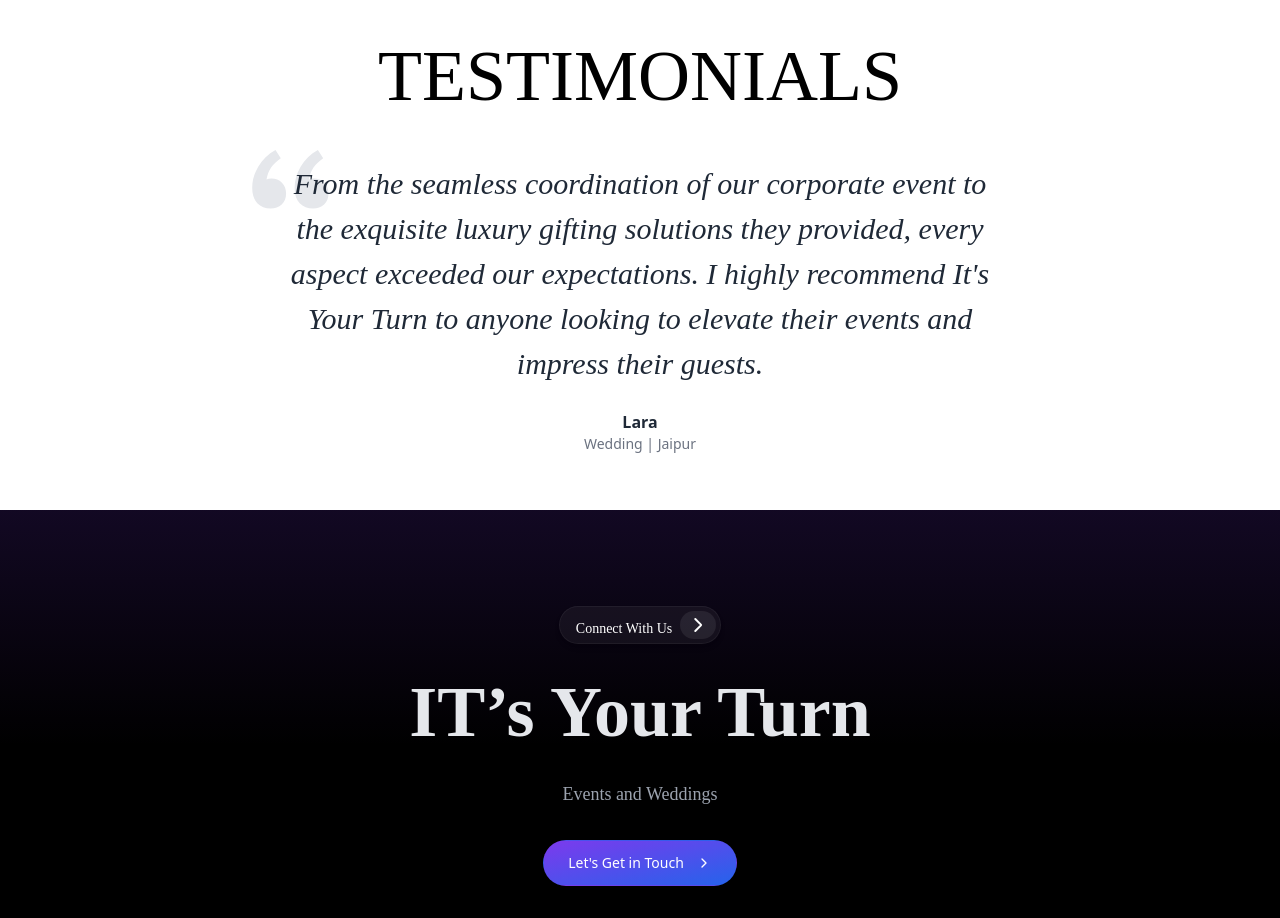
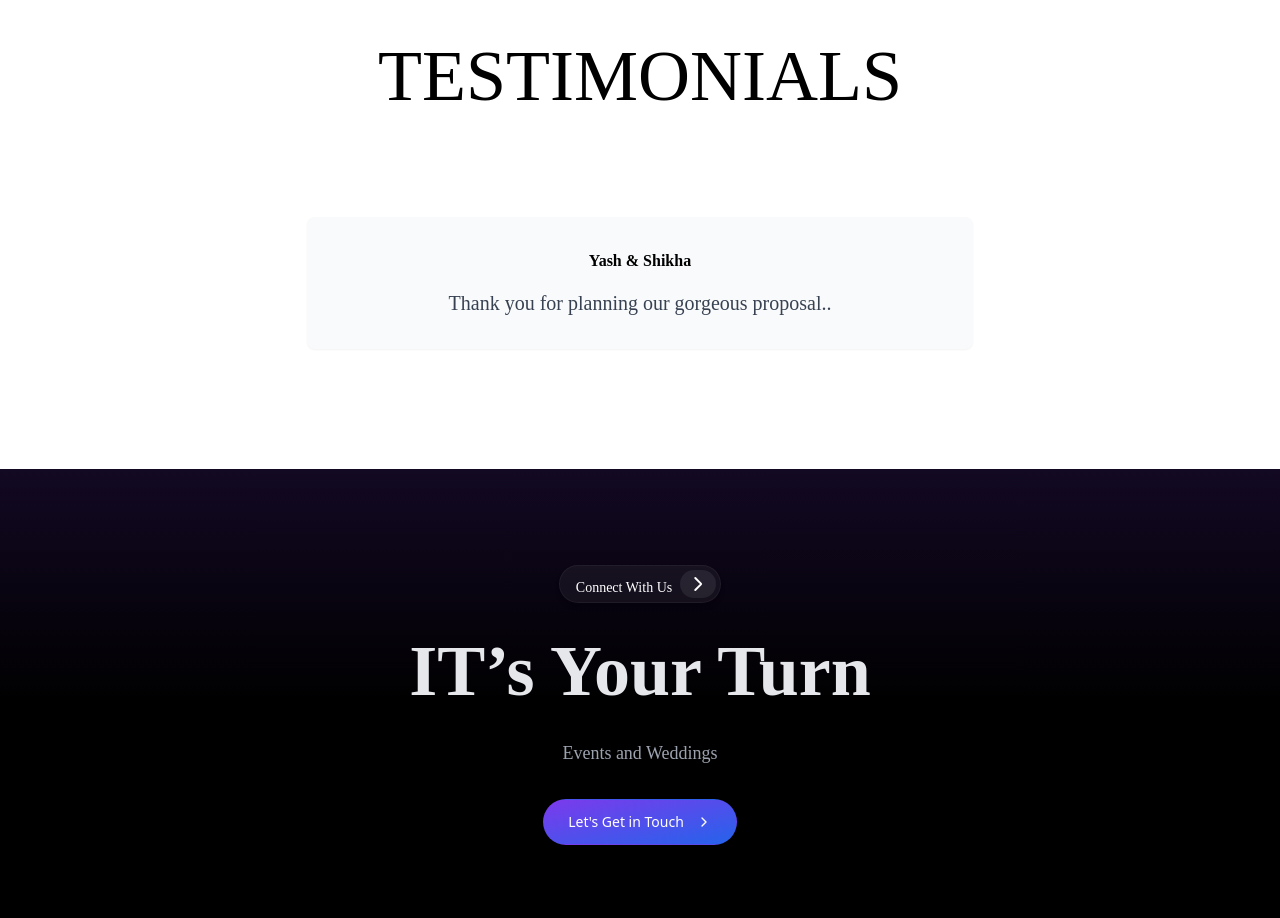
Before and after one commit to muminbhat/itsyourturnorg, a React (Create React App) app: page / in a window 1280 px wide. Shown: the part 3420-4338 px from the top of the page. Built offline with nearby package versions, Linux system fonts and the light colour scheme.

Commit message:
slider initial testimonial

```diff
--- /dev/null
+++ b/src/data/testimonialSlider.js
@@ -0,0 +1,66 @@
+const testimonialSlider = [
+    {
+      id: 1,
+      name: "Yash & Shikha",
+      image: "https://res.cloudinary.com/dxn2kt39b/image/upload/v1704423468/fsxy5dvqaofrvfnthv7i.jpg",
+      content: "Thank you for planning our gorgeous proposal."
+    },
+
+    {
+        id: 2,
+        name: "Physiotherapy",
+        image: "https://res.cloudinary.com/dxn2kt39b/image/upload/v1704423468/jq6ukbdffbbroaq72982.jpg",
+        slug: "physiotherapy",
+        content: "Physiotherapy services at developmental pediatrics clinics focus on addressing the unique needs of children with developmental delays or disabilities. Common services include assessments to evaluate motor development, personalized treatment plans to enhance gross motor skills, coordination, and strength. Therapists work on improving balance, coordination, and functional mobility through tailored exercises. Strength training is incorporated, and recommendations may be made for adaptive equipment or assistive devices. Parent and caregiver education is a key component, helping families support their child's physical development at home. Specific offerings can vary, so it's advisable to contact the clinic directly for detailed information."
+      },
+
+      {
+        id: 3,
+        name: "Occupational Therapy",
+        image: "https://res.cloudinary.com/dxn2kt39b/image/upload/v1704423468/lofcto5p58pcmonr50cx.jpg",
+        slug: "occupational-therapy",
+        content: "Our Occupational Therapy Services are designed to provide comprehensive support for individuals across the neurodivergent spectrum, focusing on enhancing functional abilities, promoting independence, and nurturing overall well-being."
+      },
+
+      {
+        id: 4,
+        name: "Speech Therapy",
+        image: "https://res.cloudinary.com/dxn2kt39b/image/upload/v1704423469/gywkdckiuy28qdcidgx6.jpg",
+        slug: "speech-therapy",
+        content: "Speech and language therapists (also known as speech therapists or speech-language pathologists) observe, diagnose, and treat disorders of speech, language, voice, communication and auditory processing when the disorder results from cerebral palsy, hypoxic brain injury or autism spectrum disorders. The services are part of a treatment plan with documented goals for functional improvement of the patient’s condition, e.g. speech, articulation, swallowing or communication with or without alternative methods."
+      },
+
+      {
+        id: 5,
+        name: "Special Eduction",
+        image: "https://res.cloudinary.com/dxn2kt39b/image/upload/v1704423468/hjslckutuvlucp0i0a8u.jpg",
+        slug: "special-education",
+        content: "Special Education is that component of education which employs special instructional methodology (Remedial Instruction), instructional materials, learning-teaching aids and equipment to meet the educational needs of children with specific learning disabilities. Remedial instruction or Remediation aims at improving a skill or ability in a student. Techniques for remedial instruction may include providing more practice or more explanation, repeating information, and devoting more time to working on the skill. Effective teaching strategies may include the use of ‘procedural facilitators’ like planning sheets, writing frames, story mapping and teacher modelling of cognitive strategies, although for quality and independence in learning it is crucial to extend these technical aids with elaborated ‘higher order’ questioning and dialogue between teachers and pupils."
+      },
+
+      {
+        id: 6,
+        name: "ADL Training",
+        image: "https://res.cloudinary.com/dxn2kt39b/image/upload/v1704423468/nezdumnkpsewhjqtfhlt.jpg",
+        slug: "adl-training",
+        content: "The knowledge and ability to carry out activities of daily living ( ADL) is the most fundamental request at the heart of every parent of a special need child. This entails teaching how to dress, undress, wash, toilet training, eating, hand function, etc that allow the special need child/person to be an independent member of the family as far as daily needs are concerned. A small special child may be a joy to behold and easy to carry, but when that same child grows up and does not have ADL abilities it becomes a tremendous burden on a mother because she is older and the child is heavier NEURODIVERSE is the only centre in KASHMIR to offer ADL training to the special children ADL Training involves self-care, self-management and home management. Activities of daily living (ADL) are the basic daily activities one does to be independent."
+      },
+
+      {
+        id: 7,
+        name: "Art Therapy",
+        image: "https://res.cloudinary.com/dxn2kt39b/image/upload/v1704423469/suiudvpztfl9ekgsugd1.jpg",
+        slug: "art-therapy",
+        content: "Art Therapy is a psychological discipline that specializes in using visual art making and enhancing the inherent creative process to help children achieve their full potential and bring about therapeutic change. Art therapy is generally described as a highly illuminating, enjoyable, and unique experience. There is a commonly held belief that art making is beneficial to people (particularly children) with Autism Spectrum Disorder due to their intense sensory needs (especially visual and tactile self-stimulation) and disregulation, often nonverbal nature, and need for more visual, concrete, hands-on therapies. ASD therapists of all kinds acknowledge this and, despite lack of appropriate training, many attempt to include therapeutic art making into their child’s activities on a regular basis. Art therapy literature on the subject is large enough to demonstrate that it is an effective, clinically-sound treatment option (especially when supplemented with studies from the fields of art, art education, psychology, and other creative arts therapies)."
+      },
+      {
+        id: 8,
+        name: "Prosthetics And Orthotics",
+        image: "https://res.cloudinary.com/dxn2kt39b/image/upload/v1706943575/64633fe34b677db2d206a9f7_prosthetic-vs-orthotic_egjw97.jpg",
+        slug: "prosthetics-and-orthotics",
+        content: "Prosthetics focuses on creating artificial limbs, aiding mobility after limb loss. Orthotics involves designing braces and devices to support and correct musculoskeletal issues. Both fields prioritize customization, technological advancements, and collaboration for tailored solutions, enhancing the mobility and well-being of individuals."
+      },
+
+]
+
+export default testimonialSlider
--- a/src/pages/HomePage.jsx
+++ b/src/pages/HomePage.jsx
@@ -571,39 +571,24 @@
           <h2 className="text-4xl font-medium md:text-7xl md:leading-tight dark:text-white">
               TESTIMONIALS
             </h2>
-            <div className="mt-6 lg:mt-10">
-              <p className="relative text-xl sm:text-2xl md:text-3xl md:leading-normal font-medium text-gray-800">
-                <svg
-                  className="absolute top-0 start-0 transform -translate-x-8 -translate-y-8 size-16 text-gray-200 sm:h-24 sm:w-24 dark:text-gray-700"
-                  width={16}
-                  height={13}
-                  viewBox="0 0 16 13"
-                  fill="none"
-                  xmlns="http://www.w3.org/2000/svg"
-                  aria-hidden="true"
-                >
-                  <path
-                    d="M7.18079 9.25611C7.18079 10.0101 6.93759 10.6211 6.45119 11.0891C5.96479 11.5311 5.35039 11.7521 4.60799 11.7521C3.71199 11.7521 2.96958 11.4531 2.38078 10.8551C1.81758 10.2571 1.53598 9.39911 1.53598 8.28111C1.53598 7.08511 1.86878 5.91511 2.53438 4.77111C3.22559 3.60111 4.18559 2.67811 5.41439 2.00211L6.29759 3.36711C5.63199 3.83511 5.09439 4.35511 4.68479 4.92711C4.30079 5.49911 4.04479 6.16211 3.91679 6.91611C4.14719 6.81211 4.41599 6.76011 4.72319 6.76011C5.43999 6.76011 6.02879 6.99411 6.48959 7.46211C6.95039 7.93011 7.18079 8.52811 7.18079 9.25611ZM14.2464 9.25611C14.2464 10.0101 14.0032 10.6211 13.5168 11.0891C13.0304 11.5311 12.416 11.7521 11.6736 11.7521C10.7776 11.7521 10.0352 11.4531 9.44639 10.8551C8.88319 10.2571 8.60159 9.39911 8.60159 8.28111C8.60159 7.08511 8.93439 5.91511 9.59999 4.77111C10.2912 3.60111 11.2512 2.67811 12.48 2.00211L13.3632 3.36711C12.6976 3.83511 12.16 4.35511 11.7504 4.92711C11.3664 5.49911 11.1104 6.16211 10.9824 6.91611C11.2128 6.81211 11.4816 6.76011 11.7888 6.76011C12.5056 6.76011 13.0944 6.99411 13.5552 7.46211C14.016 7.93011 14.2464 8.52811 14.2464 9.25611Z"
-                    fill="currentColor"
-                  />
-                </svg>
-                <span className="relative z-10 italic text-gray-800 dark:text-gray-200">
-                  From the seamless coordination of our corporate event to the
-                  exquisite luxury gifting solutions they provided, every aspect
-                  exceeded our expectations. I highly recommend It's Your Turn
-                  to anyone looking to elevate their events and impress their
-                  guests.
-                </span>
-              </p>
-            </div>
-            <footer className="mt-6">
-              <div className="font-semibold text-gray-800 dark:text-gray-200">
-                Lara
-              </div>
-              <div className="text-sm text-gray-500">
-                Wedding | Jaipur
-              </div>
-            </footer>
+
+            <section className="bg-white">
+  <div className="mx-auto max-w-screen-xl px-4 py-12 sm:px-6 lg:px-8 lg:py-16">
+
+    <div className="mt-8 grid grid-cols-1 md:gap-8">
+      <blockquote className="rounded-lg bg-gray-50 p-6 shadow-sm sm:p-8">
+        <h3 className="font-bold">Yash & Shikha</h3>
+        <p className="mt-4 text-gray-700 text-xl">
+        Thank you for planning our gorgeous proposal..
+        </p>
+      </blockquote>
+
+
+
+    </div>
+  </div>
+</section>
+
           </blockquote>
           {/* End Blockquote */}
         </div>
```
